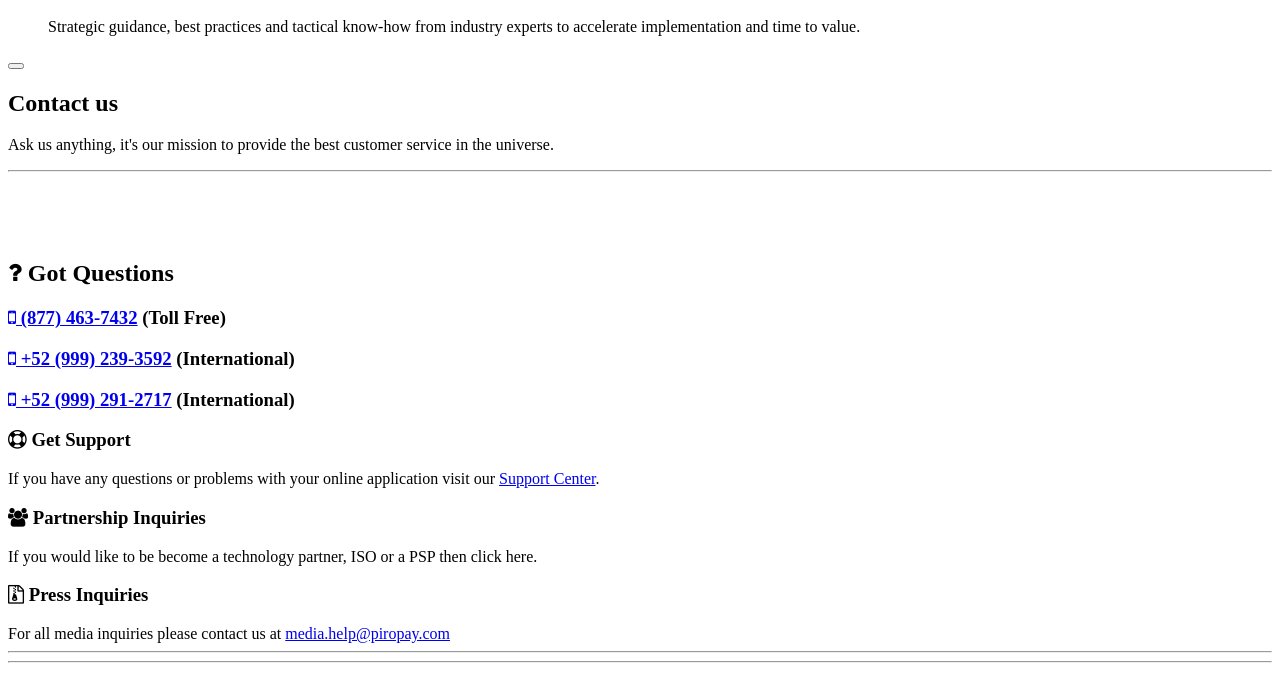
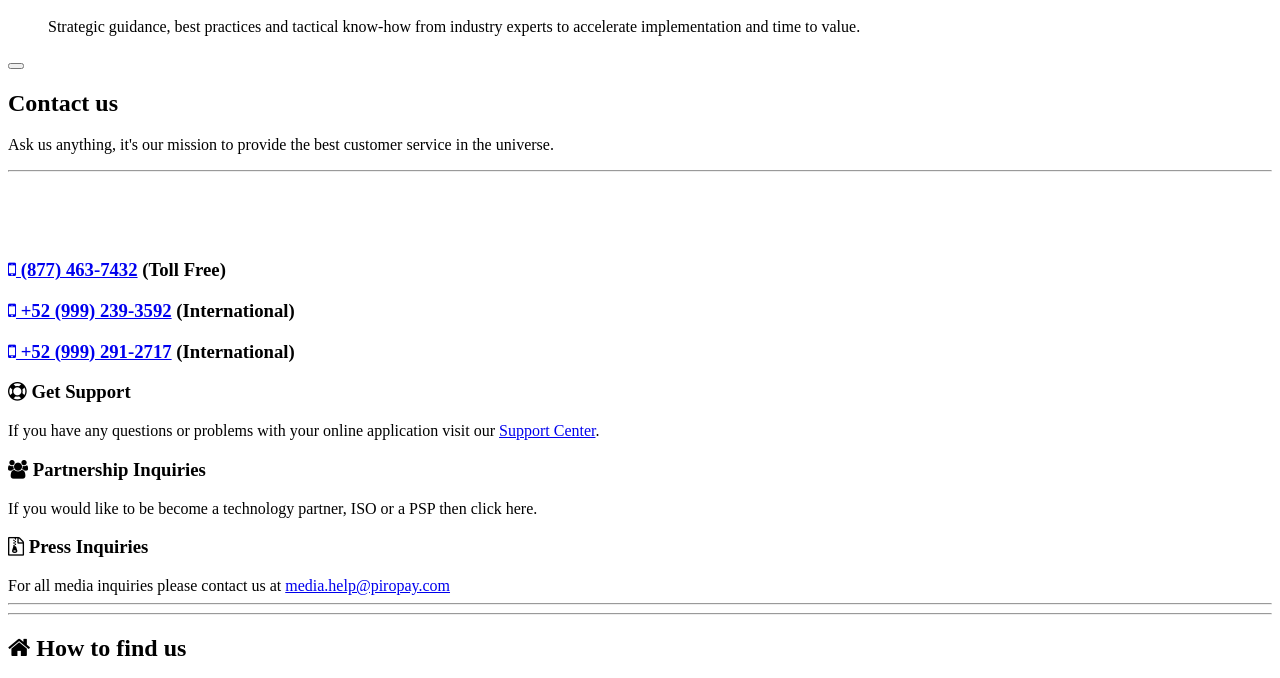
Before and after one commit to Banqee/piropay.github.io, a Jekyll site: the page built from _posts/2016-02-06-cabin.markdown, in a window 1280 px wide and 900 px high, scrolled down 14805 px, cut to the strip 0-678 px from the top of the window. Built offline with Jekyll 4.4.1, drawn with Linux system fonts in a browser that asks for light colours; nearby versions of some CDN libraries; library files that are not in the unit come from our copies.

Commit message:
Update contact.html

```diff
--- a/_includes/contact.html
+++ b/_includes/contact.html
@@ -32,7 +32,6 @@
 <div class="row-fluid">
 		<!-- phone-block-section-->
 <div class="col-lg-12 col-md-12 col-sm-12 col-xs-12">
-	<h2 class="fw300 tc"><i class="fa fa-question" aria-hidden="true"></i> Got <span class="fw400">Questions</span></h2>
 
 <div class="item-last-child col-xs-12 col-sm-12 col-md-12 col-lg-12">
 <div class="contact-block">
@@ -42,14 +41,14 @@
 <div class="row">
 <div class="item col-xs-12 col-sm-12">
  <div class="item-inner">
-<h3 class="item-title"><a href="tel:+1-877-463-7432"><i class="fa fa-mobile" aria-hidden="true"></i> (877) 463-7432</a> (Toll Free)</h3>
+<h3 class="item-title tl"><a href="tel:+1-877-463-7432"><i class="fa fa-mobile" aria-hidden="true"></i> (877) 463-7432</a> (Toll Free)</h3>
 </div></div>
 <div class="item col-xs-12 col-sm-12">
  <div class="item-inner">
- <h3 class="item-title"><a href="tel:+52-999-239-3592"><i class="fa fa-mobile" aria-hidden="true"></i> +52 (999) 239-3592</a> (International)</h3>
+ <h3 class="item-title tl"><a href="tel:+52-999-239-3592"><i class="fa fa-mobile" aria-hidden="true"></i> +52 (999) 239-3592</a> (International)</h3>
 </div></div>
 <div class="item col-xs-12 col-sm-12">
- <div class="item-inner">
+ <div class="item-inner tl">
 <h3 class="item-title"><a href="tel:+52-999-291-2717"><i class="fa fa-mobile" aria-hidden="true"></i> +52 (999) 291-2717</a> (International)</h3>
 </div></div>
 </div><!--//row-->
```
